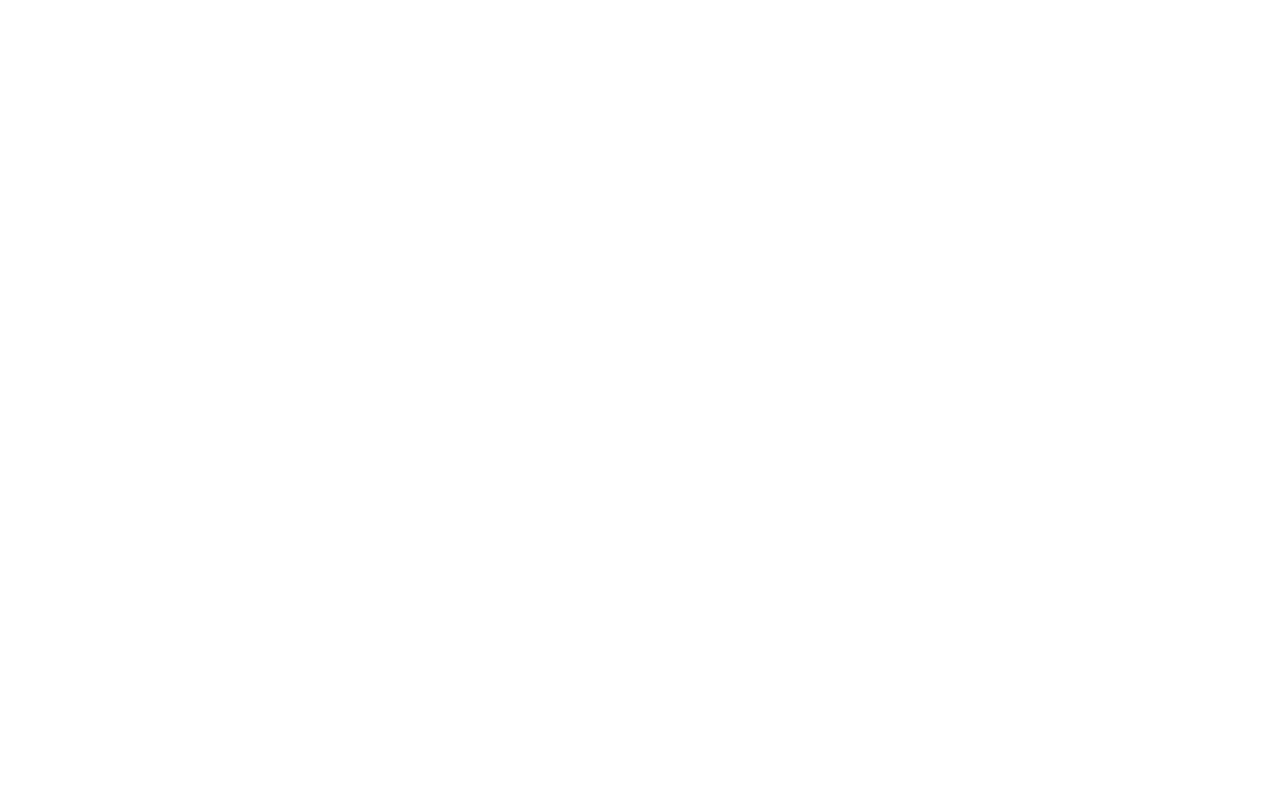
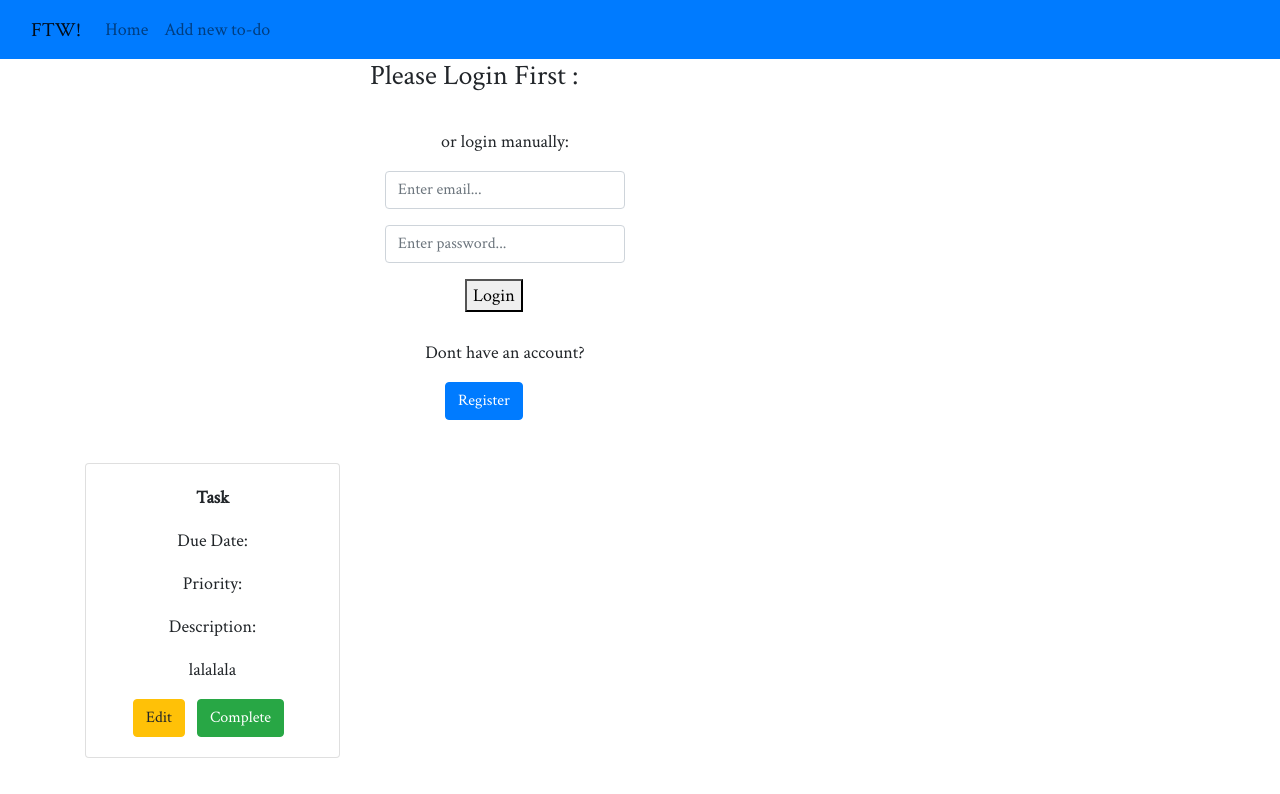
Before and after one commit to kneric/FTW-Fancy-Todo-with-Weather, a plain HTML site: page client/index.html in a window 1280 px wide. Drawn offline with nearby package versions, Linux system fonts and the light colour scheme.

Commit message:
basic layout

```diff
--- a/client/assets/js/FB.js
+++ b/client/assets/js/FB.js
@@ -21,10 +21,11 @@ function checkLoginState() {
       axios.post('http://localhost:3000/login', response.authResponse)
       .then(data => {
         console.log(data);
-        localStorage.setItem('token', data.data.token)
+        localStorage.setItem('token', data.data.token);
+        $('#notLoggedIn').addClass('invisible')
       })
       .catch(err => {
-        // $('#notLoggedIn').removeClass('white-text')
+        console.log(err);
       })
     }
   });
--- a/client/index.html
+++ b/client/index.html
@@ -4,7 +4,7 @@
   <meta charset="UTF-8">
   <meta name="viewport" content="width=device-width, initial-scale=1.0">
   <meta http-equiv="X-UA-Compatible" content="ie=edge">
-  <title>FTW!! Fancy Todo with Weather</title>
+  <title>FTW! Fancy Todo with Weather</title>
   <link rel="stylesheet" href="https://maxcdn.bootstrapcdn.com/bootstrap/4.0.0/css/bootstrap.min.css" integrity="sha384-Gn5384xqQ1aoWXA+058RXPxPg6fy4IWvTNh0E263XmFcJlSAwiGgFAW/dAiS6JXm" crossorigin="anonymous">
   <link href="https://fonts.googleapis.com/css?family=Crimson+Text" rel="stylesheet">
   <style>
@@ -17,6 +17,111 @@
 <body>
   <script src="assets/js/FB.js"></script>
 
+  <nav class="navbar navbar-expand-md navbar-light bg-primary">
+    <div class="container-fluid">
+      <a class="navbar-brand" href="#">FTW!</a>
+      <button class="navbar-toggler" type="button" data-toggle="collapse" data-target="#navbarNavAltMarkup" aria-controls="navbarNavAltMarkup" aria-expanded="false" aria-label="Toggle navigation">
+        <span class="navbar-toggler-icon"></span>
+      </button>
+      <div class="collapse navbar-collapse" id="navbarNavAltMarkup">
+        <div class="navbar-nav">
+          <a class="nav-item nav-link" href="#">Home <span class="sr-only">(current)</span></a>
+          <a class="nav-item nav-link" href="#">Add new to-do</a>
+          <a id="logout-btn" class="nav-item nav-link invisible" onclick="logout()" href="#">Logout</a>
+        </div>
+      </div>
+    </div>
+  </nav>
+
+  <div class="container">
+    <div class="row" id="notLoggedIn">
+      <div class="col-lg-6 col-md-6 offset-m-3 offset-lg-3">
+        <h3>Please Login First :</h3>
+        <div class="offset-md-2 offset-lg-2">
+          <fb:login-button scope="public_profile,email" onlogin="checkLoginState();">
+          </fb:login-button>
+        </div>
+      </div>
+    </div>
+
+    <br>
+
+    <div class="row" id="notLoggedIn">
+      <div class="col-lg-6 col-md-6 offset-m-3 offset-lg-3">
+        <div class="col-lg-6 col-md-6">
+          <p class="text-center">or login manually:</p>
+          <div class="input-group mb-3">
+            <input type="email" class="form-control" placeholder="Enter email..." aria-label="Email">
+          </div>
+          <div class="input-group mb-3">
+            <input type="password" class="form-control" placeholder="Enter password..." aria-label="Password">
+          </div>
+          <div class="offset-md-4 offset-lg-4">
+            <a class="align-right" onclick="login()" href="#"><button>Login</button></a>
+          </div>
+        </div>
+      </div>
+    </div>
+
+    <br>
+
+    <div class="row" id="notLoggedIn">
+      <div class="col-lg-6 col-md-6 offset-m-3 offset-lg-3">
+        <div class="col-lg-6 col-md-6">
+          <p class="text-center">Dont have an account?</p>
+          <div class="offset-md-3 offset-lg-3">
+            <button type="button" class="btn btn-primary" data-toggle="modal" data-target="#registerModal">
+            Register
+            </button>
+          </div>
+        </div>
+      </div>
+    </div>
+
+  <!-- Modal -->
+    <div class="modal fade" id="registerModal" tabindex="-1" role="dialog" aria-labelledby="registerModalLabel" aria-hidden="true">
+      <div class="modal-dialog modal-md" role="document">
+        <div class="modal-content">
+          <div class="modal-header">
+            <h5 class="modal-title" id="registerModalLabel">Create New Account</h5>
+            <button type="button" class="close" data-dismiss="modal" aria-label="Close">
+              <span aria-hidden="true">&times;</span>
+            </button>
+          </div>
+          <div class="modal-body">
+            <input type="email" class="form-control" placeholder="Enter email..." aria-label="Email">
+            <input type="password" class="form-control" placeholder="Enter password..." aria-label="Password">
+          </div>
+          <div class="modal-footer">
+            <button type="button" class="btn btn-secondary" data-dismiss="modal">Cancel</button>
+            <button type="button" class="btn btn-primary" data-dismiss="modal" onclick="register()" >Register</button>
+          </div>
+        </div>
+      </div>
+    </div>
+
+    <div class="row">
+      <div class="col-lg-12 col-md-12 col-sm-12">
+        <br>
+        <div class="row">
+          <div class="col-lg-3 col-md-3 col-sm-3 mb-3 mt-3">
+            <div class="card">
+              <div class="card-body text-center">
+                <p><strong>Task</strong></p>
+                <p>Due Date: </p>
+                <p>Priority: </p>
+                <p>Description: </p>
+                <p>lalalala</p>
+                <button class="btn btn-warning mr-2" onclick="edit(id)"> Edit </button>
+                <button class="btn btn-success mr-2" onclick="remove(id)"> Complete </button>
+              </div>
+            </div>
+          </div>
+        </div>
+      </div>
+    </div>
+
+  </div>
 
   <!-- This only for development! -->
   <script src="https://cdn.jsdelivr.net/npm/vue/dist/vue.js"></script>
```
